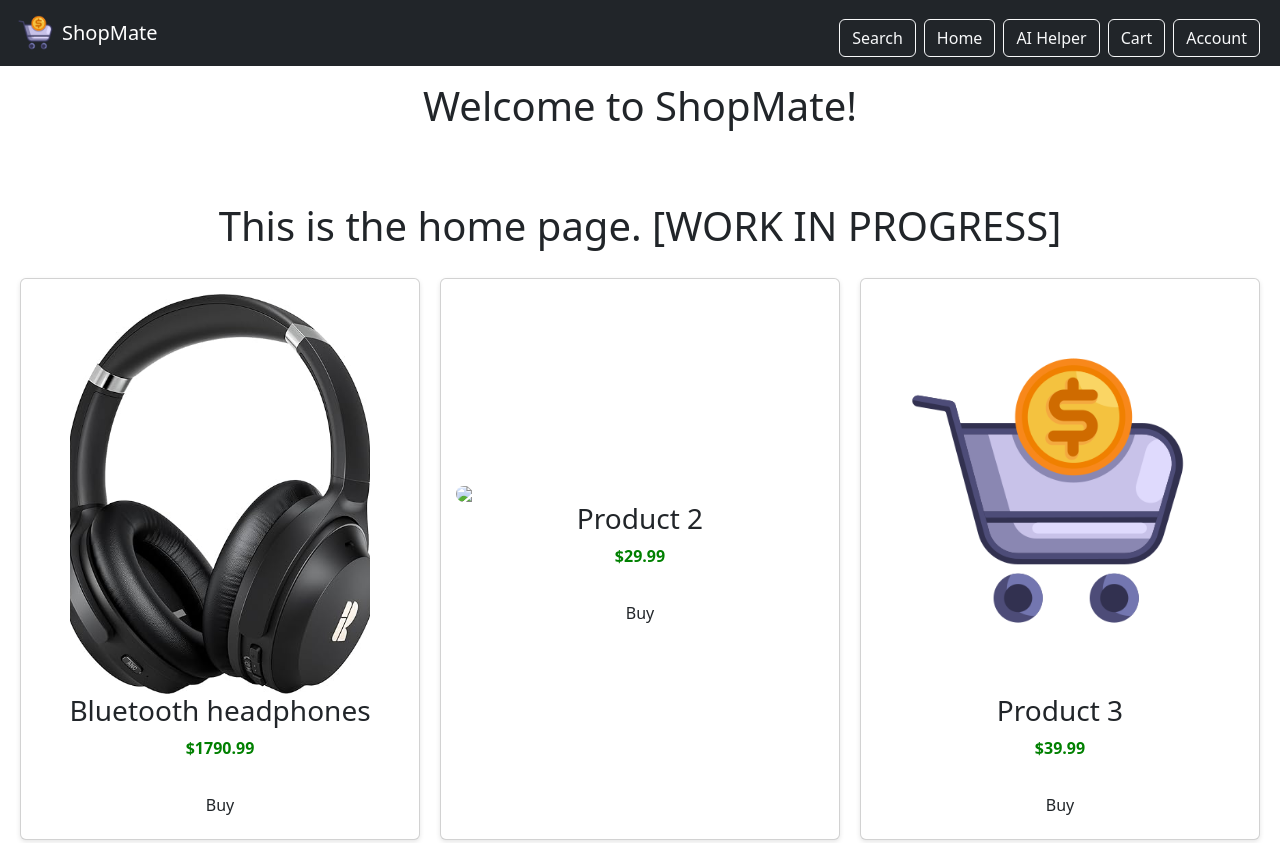
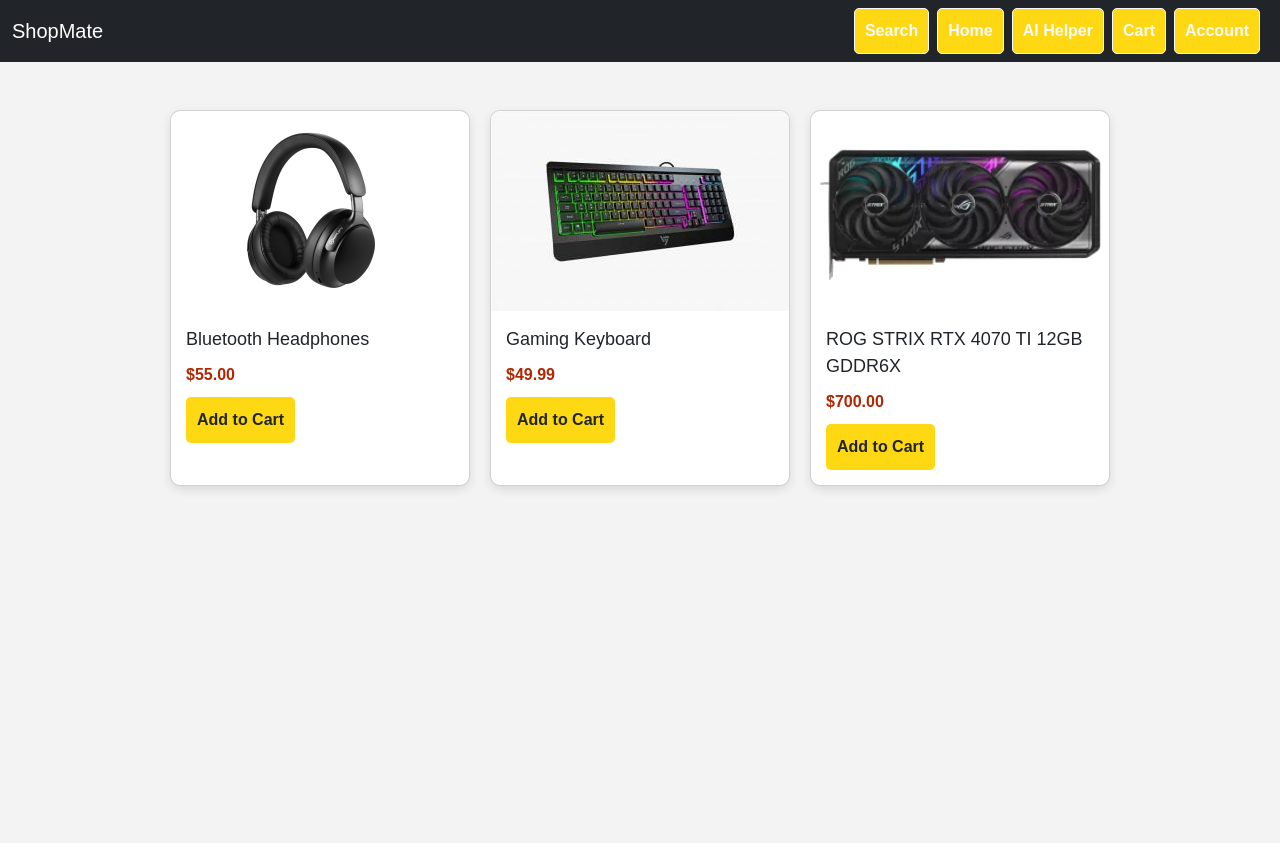
Before and after one commit to ogi12882/html, a plain HTML site: page index.html in a window 1280 px wide. Shown: the top 843 px of the page. After the commit the page ends 800 px from the top, so only its background shows below. Drawn offline with nearby package versions, Linux system fonts and the light colour scheme.

Commit message:
Add files via upload

```diff
--- a/index.html
+++ b/index.html
@@ -2,46 +2,85 @@
 <html lang="en">
 
 <head>
+    <meta charset="UTF-8">
+    <meta name="viewport" content="width=device-width, initial-scale=1">
+    <title>Bootstrap Navbar Example</title>
+
+    <link href="https://cdn.jsdelivr.net/npm/bootstrap@5.3.2/dist/css/bootstrap.min.css" rel="stylesheet">
     <style>
-    .products {
-      display: grid;
-      grid-template-columns: repeat(3, 1fr);
+        body {
+            font-family: Arial, sans-serif;
+            background: #f3f3f3;
+            margin: 0;
+        }
+
+        .container {
+            display: flex;
             gap: 20px;
-      padding: 20px;
+            justify-content: center;
+            flex-wrap: wrap;
         }
 
         .card {
-      border: 1px solid #ccc;
+            background: white;
+            width: 300px;
             border-radius: 10px;
-      padding: 15px;
-      text-align: center;
-      box-shadow: 0 2px 5px rgba(0,0,0,0.1);
+            box-shadow: 0 4px 10px rgba(0,0,0,0.1);
+            overflow: hidden;
+            transition: transform 0.2s;
+        }
+
+        .card:hover {
+            transform: scale(1.03);
         }
 
         .card img {
             width: 100%;
-      height: auto;
-      border-radius: 8px;
+            height: 200px;
+            object-fit: cover;
+        }
+
+        .card-content {
+            padding: 15px;
+        }
+
+        .title {
+            font-size: 18px;
+            margin-bottom: 10px;
         }
 
         .price {
-      color: green;
+            color: #b12704;
+            font-weight: bold;
+            margin-bottom: 10px;
+        }
+
+        .btn {
+            display: inline-block;
+            padding: 10px;
+            background: #ffd814;
+            border-radius: 5px;
+            text-align: center;
+            cursor: pointer;
             font-weight: bold;
         }
 
-    .btn {
-      margin-top: 10px;
-      padding: 10px;
-      border: none;
-      background: black;
-      color: white;
-      cursor: pointer;
-      border-radius: 5px;
+            .btn:hover {
+                background: #f7ca00;
+            }
+
+        @media (max-width: 768px) {
+            .card {
+                width: 100%;
+            }
         }
     </style>
-  <nav class="navbar navbar-expand-lg navbar-dark bg-dark sticky-top">
+
+</head>
+<body>
+
+<nav class="navbar navbar-expand-lg navbar-dark bg-dark">
   <div class="container-fluid">
-    <img src="cart_shopmate.png" width="50" height="50">
     <a class="navbar-brand" href="#">ShopMate</a>
 
     <button class="navbar-toggler" type="button" data-bs-toggle="collapse" data-bs-target="#navbarNav">
@@ -79,18 +118,6 @@
     </div>
   </div>
 </nav>
-<div class="container mt-3" style="display: flex; justify-content: center;">
-  <h1>Welcome to ShopMate!</h1>
-</div>
-  <meta charset="UTF-8">
-  <meta name="viewport" content="width=device-width, initial-scale=1">
-  <title>Bootstrap Navbar Example</title>
-
-  <link href="https://cdn.jsdelivr.net/npm/bootstrap@5.3.2/dist/css/bootstrap.min.css" rel="stylesheet">
-</head>
-<body>
-
-
 <div class="modal fade" id="aiModal" tabindex="-1">
   <div class="modal-dialog modal-dialog-centered">
     <div class="modal-content">
@@ -115,50 +142,40 @@
   </div>
 </div>
 <br><br>
-<div class="container mt-3" style="display: flex; justify-content: center;">
-<h1>This is the home page. [WORK IN PROGRESS]</h1>
+
+<div class="container">
+
+ <div class="card">
+    <img src="headphones.png" alt="Product">
+        <div class="card-content">
+            <div class="title">Bluetooth Headphones</div>
+            <div class="price">$55.00</div>
+            <div class="btn">Add to Cart</div>
         </div>
-<div class="products">
-  <div class="card" style="display:flex; justify-content: center; align-items: center;">
-    <img src="headphones.jpg" style="width:300px; height:400px; object-fit: cover;">
-    <h3>Bluetooth headphones</h3>
-    <p class="price">$1790.99</p>
-    <button class="btn">Buy</button>
 </div>
 
-  <div class="card" style="display:flex; justify-content: center; align-items: center;">
-    <img src="product2.jpg">
-    <h3>Product 2</h3>
-    <p class="price">$29.99</p>
-    <button class="btn">Buy</button>
+
+<div class="card">
+    <img src="keyboard.jpg" alt="Product">
+        <div class="card-content">
+            <div class="title">Gaming Keyboard</div>
+            <div class="price">$49.99</div>
+            <div class="btn">Add to Cart</div>
+        </div>
 </div>
 
-  <div class="card"  style="display:flex; justify-content: center; align-items: center;">
-    <img src="cart_shopmate.png" style="width:400px; height:400px; object-fit: cover;">
-    <h3>Product 3</h3>
-    <p class="price">$39.99</p>
-    <button class="btn">Buy</button>
+
+<div class="card">
+    <img src="4070ti.jpg" alt="Product">
+        <div class="card-content">
+            <div class="title">ROG STRIX RTX 4070 TI 12GB GDDR6X</div>
+            <div class="price">$700.00</div>
+            <div class="btn">Add to Cart</div>
         </div>
-    <div class="card" style="display:flex; justify-content: center; align-items: center;">
-    <img src="headphones.jpg" style="width:300px; height:400px; object-fit: cover;">
-    <h3>Bluetooth headphones</h3>
-    <p class="price">$190000.00</p>
-    <button class="btn">Buy</button>
 </div>
 
-  <div class="card" style="display:flex; justify-content: center; align-items: center;">
-    <img src="product2.jpg">
-    <h3>Product 2</h3>
-    <p class="price">$47.88</p>
-    <button class="btn">Buy</button>
 </div>
 
-  <div class="card"  style="display:flex; justify-content: center; align-items: center;">
-    <img src="cart_shopmate.png" style="width:400px; height:400px; object-fit: cover;">
-    <h3>Product 3</h3>
-    <p class="price">$1568.43</p>
-    <button class="btn">Buy</button>
-  </div>
 </div>
 
 <script src="https://cdn.jsdelivr.net/npm/bootstrap@5.3.2/dist/js/bootstrap.bundle.min.js"></script>
```
Also changed, not shown: account.html (+70 -8 lines), cart.html (+68 -5 lines), 4070ti.jpg (added), cart_img.png, headphones.png (added), keyboard.jpg (added). Lines whose indentation alone changed are shown as unchanged.
